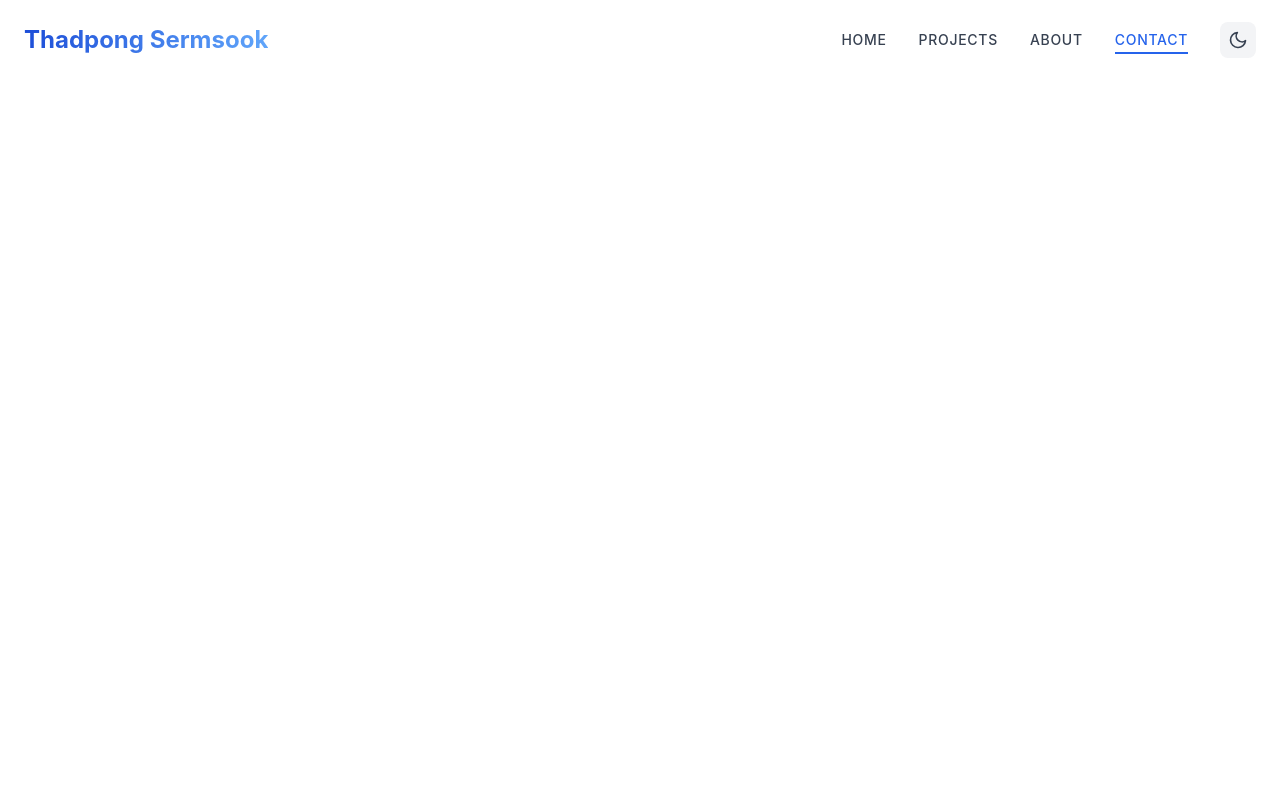
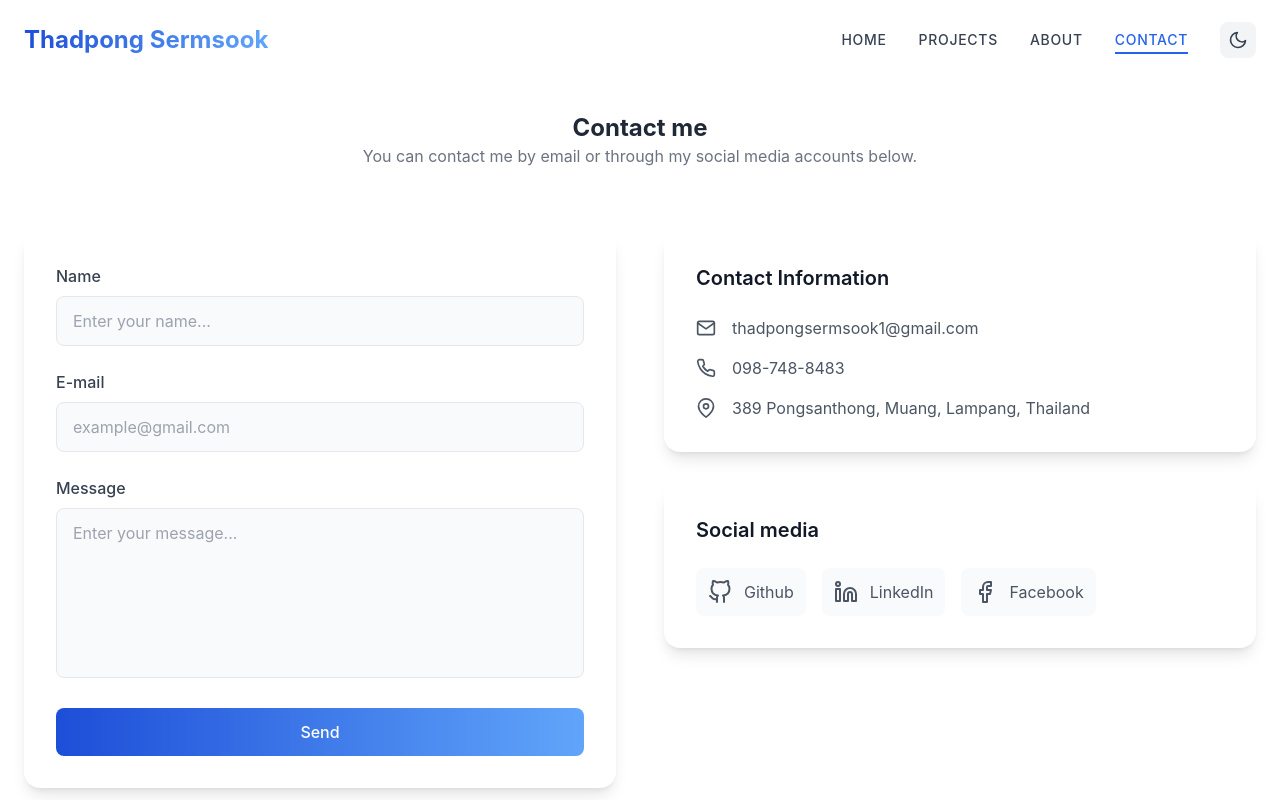
Before and after one commit to tahhh2234/Portfolio, a React (Vite) app: page /contact in a window 1280 px wide. Shown: the top 800 px of the page. Built offline with nearby package versions, Linux system fonts and the light colour scheme.

Commit message:
Add contact page

```diff
--- a/src/components/Contact.jsx
+++ b/src/components/Contact.jsx
@@ -1,7 +1,184 @@
+import {
+  FiFacebook,
+  FiGithub,
+  FiLinkedin,
+  FiMail,
+  FiMapPin,
+  FiPhone,
+} from "react-icons/fi";
+import { motion } from "framer-motion";
+
 const Contact = () => {
+  const contactInfo = [
+    { icon: FiMail, text: "thadpongsermsook1@gmail.com", href: "#" },
+    { icon: FiPhone, text: "098-748-8483", href: "#" },
+    {
+      icon: FiMapPin,
+      text: "389 Pongsanthong, Muang, Lampang, Thailand",
+      href: "#",
+    },
+  ];
+  const socialLinks = [
+    {
+      icon: FiGithub,
+      href: "https://github.com/tahhh2234",
+      label: "Github",
+    },
+    {
+      icon: FiLinkedin,
+      href: "https://www.linkedin.com/in/thadpong-sermsook-63a439293/",
+      label: "LinkedIn",
+    },
+    {
+      icon: FiFacebook,
+      href: "https://www.facebook.com/cheetah.thadpong/",
+      label: "Facebook",
+    },
+  ];
+
+  const handleSubmit = (e) => {
+    e.preventDefault();
+  };
+
   return (
     <section className="min-h-screen py-28" id="contact">
+      <div className="max-w-7xl mx-auto px-6">
+        {/* title */}
+        <motion.div
+          initial={{ opacity: 0, y: 20 }}
+          animate={{ opacity: 1, y: 0 }}
+          viewport={{ once: true }}
+          transition={{ duration: 0.5 }}
+          className="text-center mb-16"
+        >
+          <h2 className="text-2xl font-bold text-gray-800 dark:text-gray-200">
+            Contact me
+          </h2>
+          <p className="text-gray-500 dark:text-gray-400 max-w-2xl mx-auto">
+            You can contact me by email or through my social media accounts
+            below.
+          </p>
+        </motion.div>
+        <div className="grid md:grid-cols-2 gap-12">
+          {/* left */}
+          <motion.div
+            initial={{ opacity: 0, x: -20 }}
+            animate={{ opacity: 1, x: 0 }}
+            viewport={{ once: true }}
+            transition={{ duration: 0.5 }}
+            className="bg-white dark:bg-neutral-800 rounded-2xl shadow-lg p-8"
+          >
+            <form onSubmit={handleSubmit} className="space-y-6">
+              <div>
+                <label
+                  htmlFor="name"
+                  className="block text-md font-medium text-gray-700 dark:text-gray-200 mb-2"
+                >
+                  Name
+                </label>
+                <input
+                  type="text"
+                  id="name"
+                  name="name"
+                  required
+                  className="w-full px-4 py-3 rounded-lg bg-gray-50 dark:bg-neutral-700 border border-gray-200 dark:border-neutral-600 focus:ring-2 text-neutral-800 focus:ring-blue-500 dark:focus:ring-blue-400 outline-none transition-all dark:text-white"
+                  placeholder="Enter your name..."
+                />
+              </div>
+              <div>
+                <label
+                  htmlFor="email"
+                  className="block text-md font-medium text-gray-700 dark:text-gray-200 mb-2"
+                >
+                  E-mail
+                </label>
+                <input
+                  type="email"
+                  id="email"
+                  name="email"
+                  required
+                  className="w-full px-4 py-3 rounded-lg bg-gray-50 dark:bg-neutral-700 border border-gray-200 dark:border-neutral-600 focus:ring-2 text-neutral-800 focus:ring-blue-500 dark:focus:ring-blue-400 outline-none transition-all dark:text-white"
+                  placeholder="example@gmail.com"
+                />
+              </div>
+              <div>
+                <label
+                  htmlFor="message"
+                  className="block text-md font-medium text-gray-700 dark:text-gray-200 mb-2"
+                >
+                  Message
+                </label>
+                <textarea
+                  id="message"
+                  name="message"
+                  required
+                  rows={6}
+                  className="w-full px-4 py-3 rounded-lg bg-gray-50 dark:bg-neutral-700 border border-gray-200 dark:border-neutral-600 focus:ring-2 text-neutral-800 focus:ring-blue-500 dark:focus:ring-blue-400 outline-none transition-all dark:text-white resize-none"
+                  placeholder="Enter your message..."
+                />
+              </div>
+              <motion.button
+                whileHover={{ scale: 1.02 }}
+                whileTap={{ scale: 0.98 }}
+                type="submit"
+                className="w-full bg-gradient-to-r from-blue-700 to-blue-400 text-white rounded-lg px-6 py-3 font-medium hover:opacity-90 transition-opacity"
+              >
+                Send
+              </motion.button>
+            </form>
+          </motion.div>
 
+          {/* right */}
+          <motion.div
+            initial={{ opacity: 0, x: 20 }}
+            whileInView={{ opacity: 1, x: 0 }}
+            viewport={{ once: true }}
+            transition={{ duration: 0.5 }}
+            className="space-y-8"
+          >
+            {/* Contact Details */}
+            <div className="bg-white dark:bg-neutral-800 rounded-2xl shadow-lg p-8">
+              <h3 className="text-xl font-semibold text-gray-900 dark:text-white mb-6">
+                Contact Information
+              </h3>
+              <div className="space-y-4">
+                {contactInfo.map(({ icon: Icon, text, href }) => (
+                  <motion.a
+                    key={text}
+                    href={href}
+                    className="flex items-center space-x-4 text-gray-600 dark:text-gray-300 hover:text-blue-600 dark:hover:text-blue-400 transition-colors"
+                    whileHover={{ x: 4 }}
+                  >
+                    <Icon size={20} />
+                    <span>{text}</span>
+                  </motion.a>
+                ))}
+              </div>
+            </div>
+            <div className="bg-white dark:bg-neutral-800 rounded-2xl shadow-lg p-8">
+              <h3 className="text-xl font-semibold text-gray-900 dark:text-white mb-6">
+                Social media
+              </h3>
+              <div className="flex flex-wrap gap-4">
+                {socialLinks.map(({ icon: Icon, href, label }) => (
+                  <motion.a
+                    key={label}
+                    href={href}
+                    target="_blank"
+                    rel="noopener noreferrer"
+                    className="flex p-3 bg-gray-50 dark:bg-neutral-700 rounded-lg text-gray-600 dark:text-gray-300 hover:text-blue-600 dark:hover:text-blue-400 hover:bg-gray-100 dark:hover:bg-neutral-600 transition-colors gap-3"
+                    whileHover={{ scale: 1.03 }}
+                    whileTap={{ scale: 0.95 }}
+                  >
+                    <Icon size={24} />
+                    {label}
+                  </motion.a>
+                ))}
+              </div>
+            </div>
+          </motion.div>
+        </div>
+      </div>
     </section>
   );
 };
```
